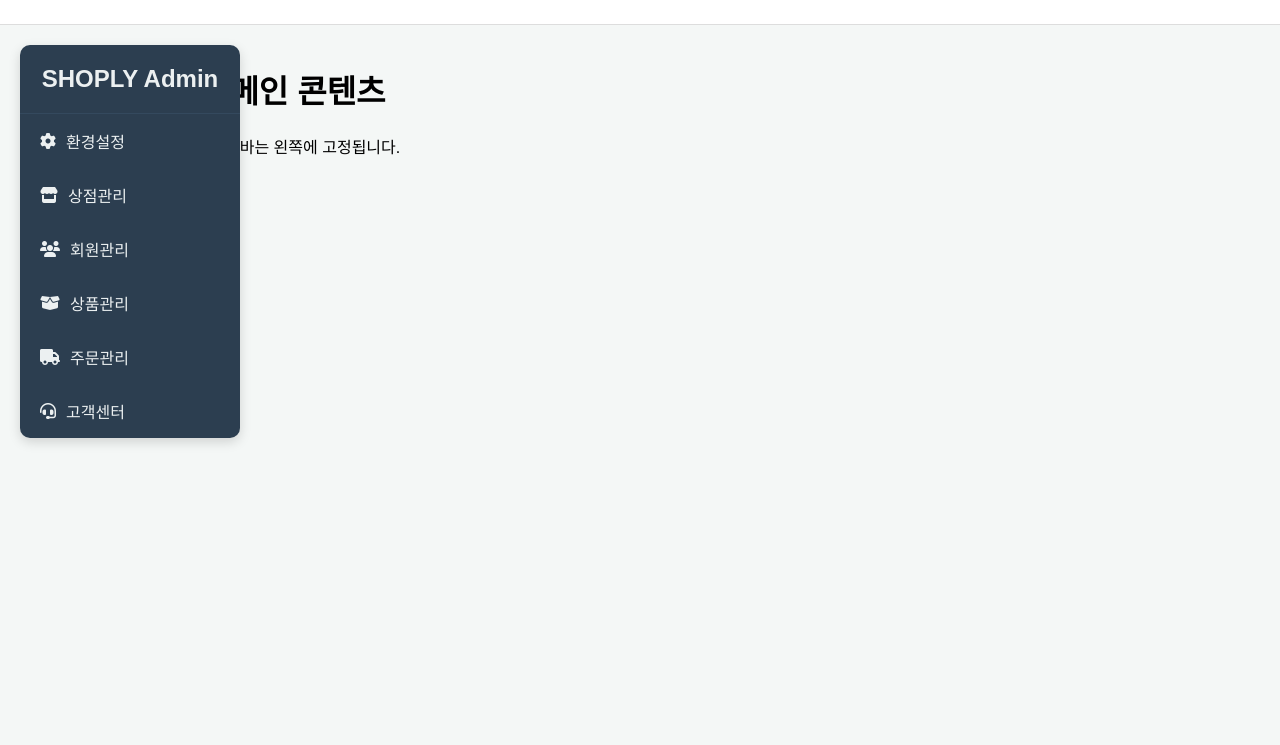
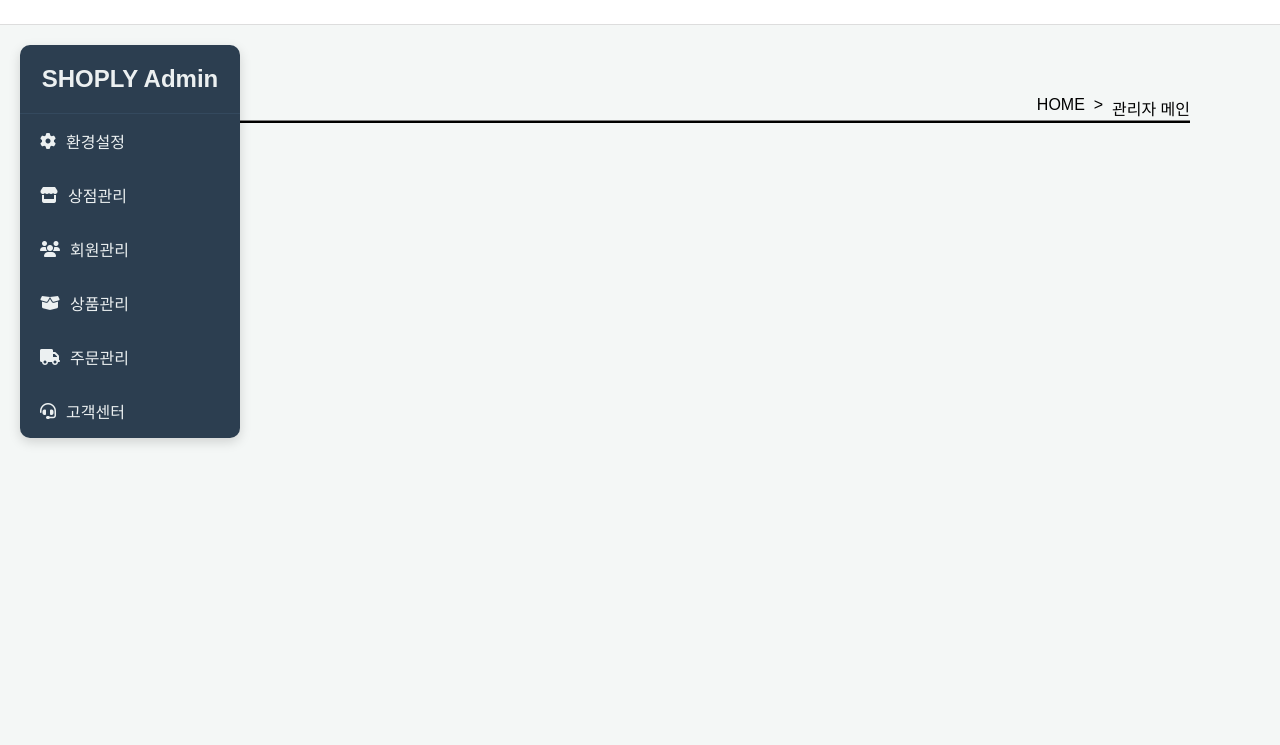
Before and after one commit to daeunlee1125/project2, a plain HTML site: page kmarket/admin/admin.html in a window 1280 px wide. Shown: the part 55-800 px from the top of the page. Drawn offline with Linux system fonts and the light colour scheme.

Commit message:
admin 관리자 페이지 main 내용ing

```diff
--- a/kmarket/admin/admin.html
+++ b/kmarket/admin/admin.html
@@ -303,8 +303,34 @@ a {
 
 /* 메인 전용 */
 .main-content {
+    min-height: 900px;
+}
+
+.main-common {
     position: relative;
-    min-height: 900px;
+    width: 1100px;
+    margin: 0 auto;
+    padding-top: 50px;
+    height: 900px;
+}
+
+.main-content-top {
+    border: 1px solid;
+}
+
+.main-head {
+    width: 100%;
+    border-bottom: 1px solid gray;
+    height: 25px;
+    display: flex;
+    justify-content: space-between;
+    align-items: center;
+    margin: 0 auto;
+}
+
+.main-head-right {
+    display: flex;
+
 }
 /* =================== main 끝 =================== */
 </style>
@@ -384,13 +410,31 @@ a {
 
     <div class="main">
         <div class="middle main-content">
-            <h1>관리자 페이지 메인 콘텐츠</h1>
-            <p>
-                페이지 길이가 길어져도 사이드바는 왼쪽에 고정됩니다.
-            </p>
+            <div class="main-common">
+                <div class="main-head">
+                    <div>
+                        <h3>관리자메인</h3>
+                    </div>
+                    <div class="main-head-right">
+                        <a href="">HOME</a>
+                        <div>
+                            &nbsp;&nbsp;>&nbsp;&nbsp;
+                        </div>
+                        <a href="">관리자 메인</a>
+                    </div>
+                </div>
+                <div class="main-content-top">
+                    <div>
 
-            <div class="register-btn-container">
-                <button class="register-btn" id="openModalBtn">등록하기</button>
+                    </div>
+
+                    <div>
+
+                    </div>
+                </div>
+                <div class="register-btn-container">
+                    <button class="register-btn" id="openModalBtn">등록하기</button>
+                </div>
             </div>
         </div>
     </div>
```
